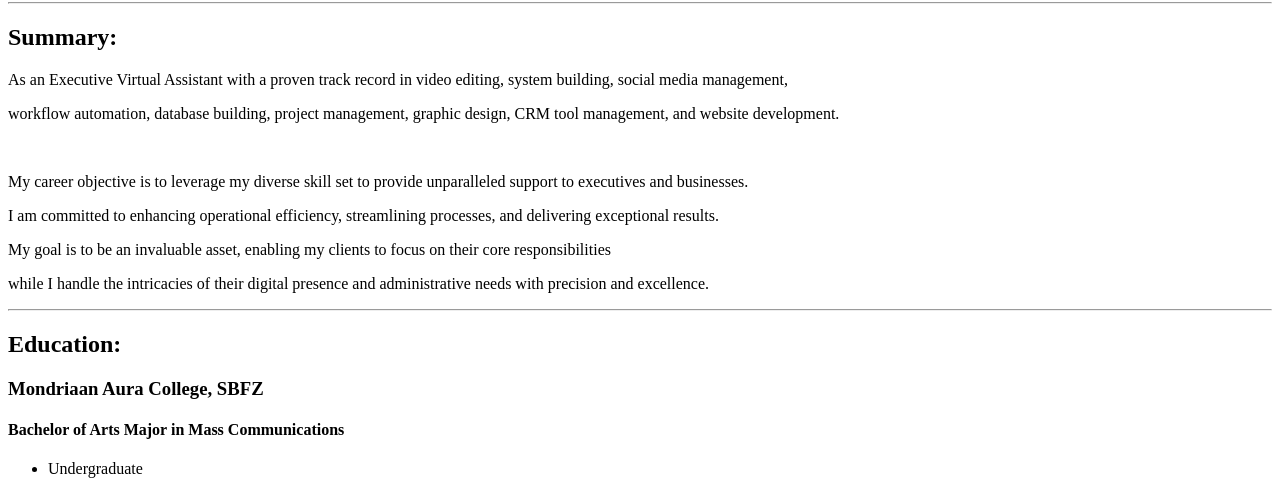
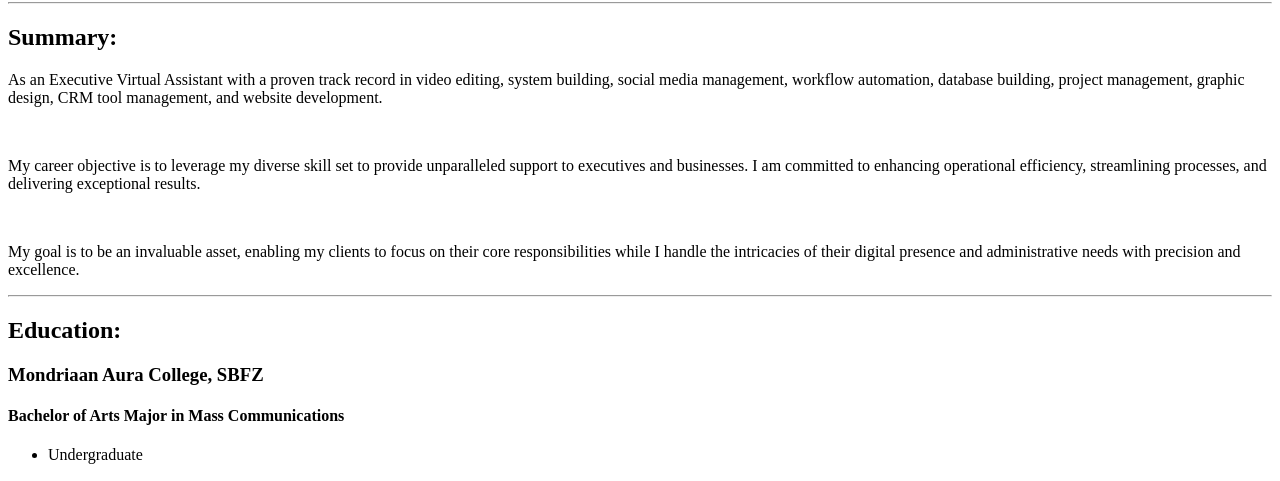
Before and after one commit to mardyuripei/Resume, a plain HTML site: page index.html in a window 1280 px wide. Shown: the part 290-771 px from the top of the page. Drawn offline with Linux system fonts and the light colour scheme.

Commit message:
Update index.html

```diff
--- a/index.html
+++ b/index.html
@@ -10,13 +10,11 @@
     <h1>Marjorie Faye Lucas</h1>
     <hr/>
     <h2>Summary:</h2>
-    <p>As an Executive Virtual Assistant with a proven track record in video editing, system building, social media management,</p>
-    <p>workflow automation, database building, project management, graphic design, CRM tool management, and website development. </p>
+    <p>As an Executive Virtual Assistant with a proven track record in video editing, system building, social media management, workflow automation, database building, project management, graphic design, CRM tool management, and website development. </p>
     <br/>
-    <p>My career objective is to leverage my diverse skill set to provide unparalleled support to executives and businesses. </p>
-    <p>I am committed to enhancing operational efficiency, streamlining processes, and delivering exceptional results. </p>
-    <p>My goal is to be an invaluable asset, enabling my clients to focus on their core responsibilities</p>
-    <p>while I handle the intricacies of their digital presence and administrative needs with precision and excellence.</p>
+    <p>My career objective is to leverage my diverse skill set to provide unparalleled support to executives and businesses. I am committed to enhancing operational efficiency, streamlining processes, and delivering exceptional results. </p>
+    <br/>
+    <p>My goal is to be an invaluable asset, enabling my clients to focus on their core responsibilities while I handle the intricacies of their digital presence and administrative needs with precision and excellence.</p>
 
     <hr/>
     <h2>Education:</h2>
```
